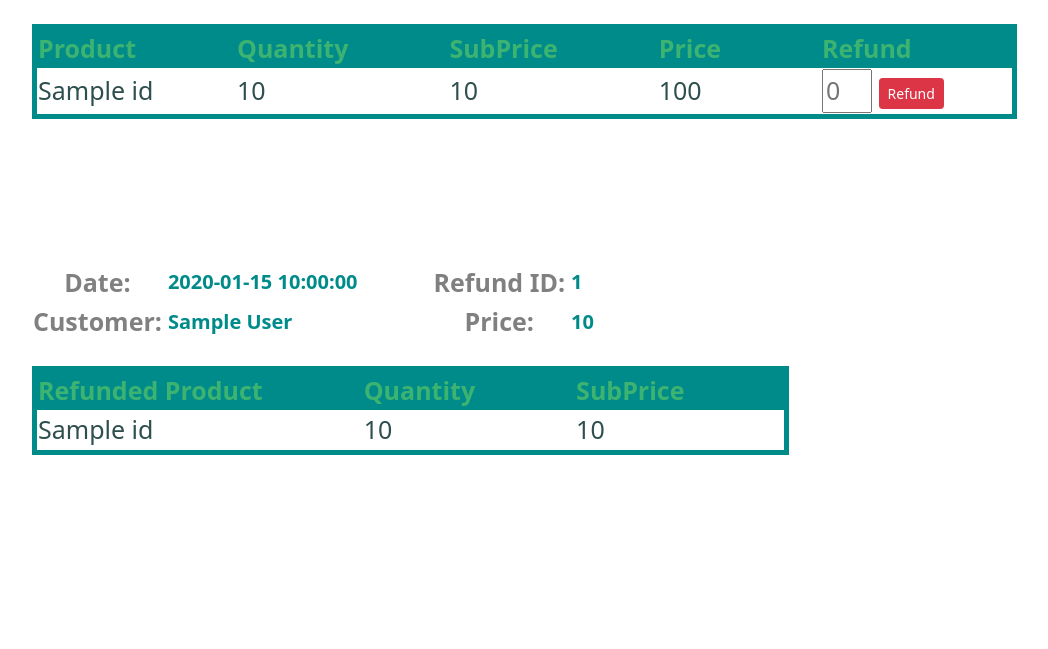
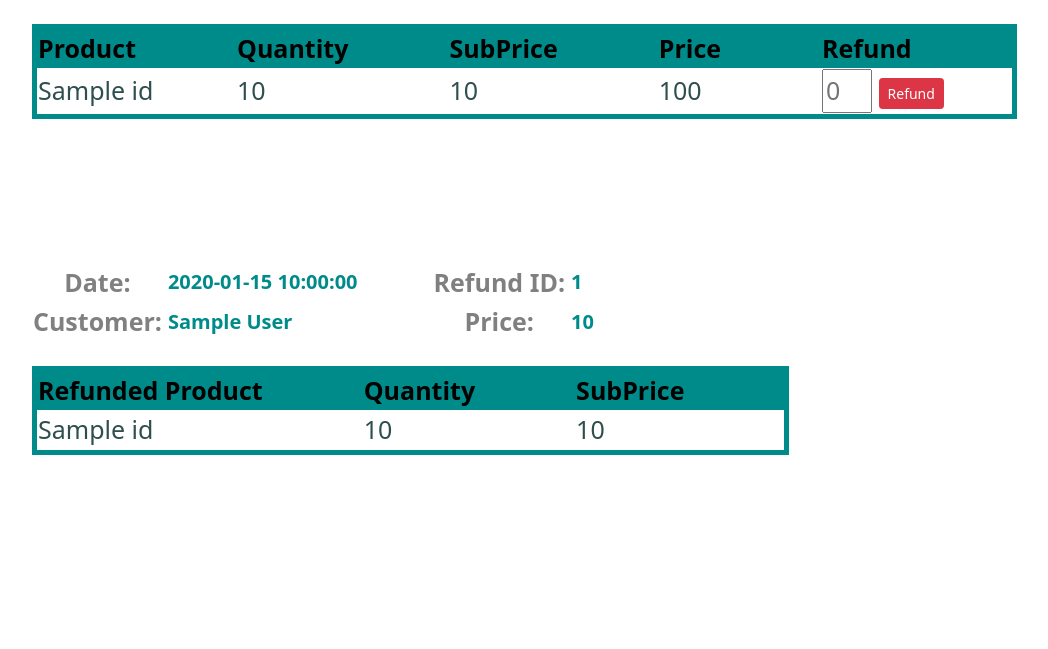
Before and after one commit to AmmarMohamed21/OnlineStore, a Python web app: template templates/Transactions.html in a window 1280 px wide. Shown: the part 241-890 px from the top of the page, without its empty margins (16-1064 px from the left). Run offline with Jinja, Linux system fonts and the light colour scheme; the template is opened without the code that fills it: most values are stand-ins (such as "Sample title", 1, 10 or a date in 2020); lists and menus that the app fills with data are empty.

Commit message:
Update styles.css

```diff
--- a/static/styles.css
+++ b/static/styles.css
@@ -106,7 +106,7 @@ main th.Var
 main th.Fix
 {
     font-size: 25px;
-    color:mediumseagreen;
+    color:rgb(0, 0, 0);
     padding-right:100px;
     background-color:darkcyan;
 }
@@ -128,6 +128,21 @@ main button
     text-align: left;
 }
 
+main th.Var
+{
+    font-size: 20px;
+    color:darkcyan;
+    padding-right:75px;
+    text-align: left;
+
+}
+main th.Fix
+{
+    font-size: 25px;
+    color:rgb(0, 0, 0);
+    padding-right:100px;
+    background-color:darkcyan;
+}
 /* home page styles */
 /* flash sale */
 .slider
```
